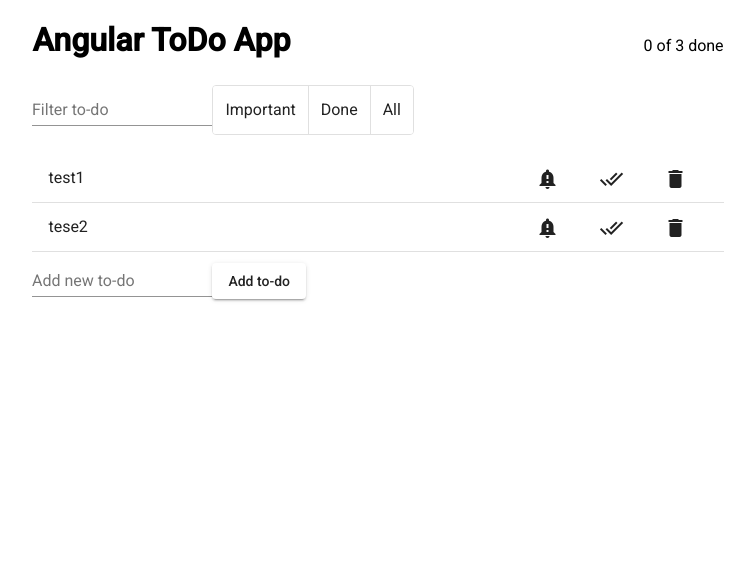
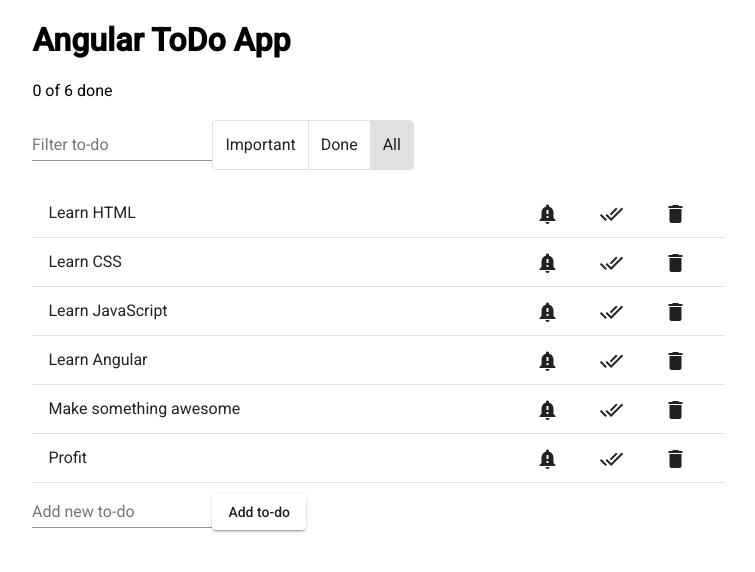
Before and after one commit to snefedoff/angularToDoList, an Angular app: page / in a window 1280 px wide. Shown: the top 572 px of the page, without its empty margins (262-1017 px from the left). Built offline with nearby package versions, Linux system fonts and the light colour scheme.

Commit message:
added filtering

```diff
--- a/src/app/app.component.html
+++ b/src/app/app.component.html
@@ -1,13 +1,18 @@
 <div class="page">
-  <header class="app-header">
-    <h1>Angular ToDo App</h1>
-    <p>0 of 3 done</p>
-  </header>
+  <app-header
+    class="app-header"
+  ></app-header>
 
   <main class="app-container">
 
-    <app-todo-options></app-todo-options>
-    <app-todo-list></app-todo-list>
+    <app-todo-options
+      (onFilterSelect)="setFilter($event);"
+      (onFilterTextInput)="setFilterText($event);"
+    ></app-todo-options>
+    <app-todo-list
+      [selectedFilter]="selectedFilter"
+      [filterText]="filterText"
+    ></app-todo-list>
     <app-add-item></app-add-item>
 
   </main>
--- a/src/app/app.component.ts
+++ b/src/app/app.component.ts
@@ -7,7 +7,20 @@ import {Component, Input, OnInit} from '@angular/core';
 })
 export class AppComponent implements OnInit {
 
-  constructor() {}
+  selectedFilter: string;
+  filterText: string;
 
-  ngOnInit() {}
+  constructor() {
+  }
+
+  ngOnInit() {
+  }
+
+  setFilter(filt) {
+    this.selectedFilter = filt;
+  }
+
+  setFilterText(text) {
+    this.filterText = text;
+  }
 }
--- a/src/app/app.module.ts
+++ b/src/app/app.module.ts
@@ -14,6 +14,7 @@ import { TodoListComponent } from './todo-list/todo-list.component';
 import { TodoListItemComponent } from './todo-list-item/todo-list-item.component';
 import { AddItemComponent } from './add-item/add-item.component';
 import { TodoOptionsComponent } from './todo-options/todo-options.component';
+import { HeaderComponent } from './header/header.component';
 
 @NgModule({
   declarations: [
@@ -21,7 +22,8 @@ import { TodoOptionsComponent } from './todo-options/todo-options.component';
     TodoListComponent,
     TodoListItemComponent,
     AddItemComponent,
-    TodoOptionsComponent
+    TodoOptionsComponent,
+    HeaderComponent
   ],
   imports: [
     BrowserModule,
--- /dev/null
+++ b/src/app/header/header.component.html
@@ -0,0 +1,4 @@
+<header>
+  <h1>Angular ToDo App</h1>
+  <p>{{this.todoListService.getDoneTodosCount()}} of {{this.todoListService.getAllTodosCount()}} done</p>
+</header>
--- /dev/null
+++ b/src/app/header/header.component.ts
@@ -0,0 +1,15 @@
+import {Component, EventEmitter, Input, OnInit, Output} from '@angular/core';
+import {TodoListService} from "../todo-list.service";
+
+@Component({
+  selector: 'app-header',
+  templateUrl: './header.component.html',
+  styleUrls: ['./header.component.scss']
+})
+export class HeaderComponent implements OnInit {
+
+  constructor(public todoListService: TodoListService) { }
+
+  ngOnInit(): void {
+  }
+}
--- a/src/app/todo-list.service.ts
+++ b/src/app/todo-list.service.ts
@@ -1,7 +1,6 @@
 import {Injectable} from '@angular/core';
 
 export class TodoItem {
-  id: number;
   name: string;
   isDone: boolean;
   isImportant: boolean;
@@ -15,7 +14,9 @@ export class TodoItem {
 
 export interface ITodoService {
   add(todoText: string);
+
   remove(idx: number);
+
   update(idx: number, record: TodoItem);
 }
 
@@ -42,8 +43,20 @@ export class TodoListService implements ITodoService {
   update(idx: number, record: TodoItem) {
   }
 
-  init(){
-    this.add('test1');
-    this.add('tesе2');
+  init() {
+    this.add('Learn HTML');
+    this.add('Learn CSS');
+    this.add('Learn JavaScript');
+    this.add('Learn Angular');
+    this.add('Make something awesome ');
+    this.add('Profit');
+  }
+
+  getDoneTodosCount() {
+    return this.todoList.filter(item => item.isDone).length;
+  }
+
+  getAllTodosCount() {
+    return this.todoList.length;
   }
 }
--- a/src/app/todo-list/todo-list.component.ts
+++ b/src/app/todo-list/todo-list.component.ts
@@ -1,5 +1,5 @@
-import {Component, OnInit} from '@angular/core';
-import {TodoItem, TodoListService} from "../todo-list.service";
+import {Component, Input, OnInit} from '@angular/core';
+import {TodoItem, TodoListService} from '../todo-list.service';
 
 @Component({
   selector: 'app-todo-list',
@@ -8,6 +8,9 @@ import {TodoItem, TodoListService} from "../todo-list.service";
 })
 export class TodoListComponent implements OnInit {
 
+  @Input() selectedFilter: string;
+  @Input() filterText: string;
+
   constructor(public todoListService: TodoListService) {
   }
 
@@ -15,8 +18,10 @@ export class TodoListComponent implements OnInit {
   }
 
   onItemDelete(item): void {
-    const list = this.getList();
-    list.splice(list.indexOf(item), 1);
+    this.todoListService.todoList.splice(
+      this.todoListService.todoList.indexOf(item),
+      1
+    );
   }
 
   onItemImportant(item): void {
@@ -24,10 +29,26 @@ export class TodoListComponent implements OnInit {
   }
 
   onItemDone(item): void {
-    item.isDone = true;
+    item.isDone = !item.isDone;
   }
 
   getList(): TodoItem[] {
-    return this.todoListService.todoList;
+
+    let list = this.todoListService.todoList;
+    if (this.filterText) {
+      list = list.filter(item => item.name.includes(this.filterText));
+    }
+
+    switch (this.selectedFilter) {
+      case 'important':
+        return list.filter(item => item.isImportant);
+        break;
+      case 'done':
+        return list.filter(item => item.isDone);
+        break;
+      case 'all':
+      default:
+        return list;
+    }
   }
 }
--- a/src/app/todo-options/todo-options.component.html
+++ b/src/app/todo-options/todo-options.component.html
@@ -1,12 +1,37 @@
 <div class="app-options">
   <mat-form-field class="todo-list__input">
     <mat-label>Filter to-do</mat-label>
-    <input matInput placeholder="" value="">
+    <input
+      #filterTextInput
+      matInput
+      placeholder=""
+      value=""
+      (input)="this.onFilterTextInput.emit(filterTextInput.value);"
+    >
   </mat-form-field>
 
-  <mat-button-toggle-group name="todoItemOption" class="app-options__buttons">
-    <mat-button-toggle value="important">Important</mat-button-toggle>
-    <mat-button-toggle value="done">Done</mat-button-toggle>
-    <mat-button-toggle value="all">All</mat-button-toggle>
+  <mat-button-toggle-group
+    name="todoItemOption"
+    class="app-options__buttons"
+    value="all"
+  >
+    <mat-button-toggle
+      value="important"
+      (click)="this.onFilterSelect.emit('important');"
+    >
+      Important
+    </mat-button-toggle>
+    <mat-button-toggle
+      value="done"
+      (click)="this.onFilterSelect.emit('done');"
+    >
+      Done
+    </mat-button-toggle>
+    <mat-button-toggle
+      value="all"
+      (click)="this.onFilterSelect.emit('all');"
+    >
+      All
+    </mat-button-toggle>
   </mat-button-toggle-group>
 </div>
--- a/src/app/todo-options/todo-options.component.ts
+++ b/src/app/todo-options/todo-options.component.ts
@@ -1,4 +1,4 @@
-import { Component, OnInit } from '@angular/core';
+import {Component, EventEmitter, Input, OnInit, Output} from '@angular/core';
 
 @Component({
   selector: 'app-todo-options',
@@ -6,10 +6,11 @@ import { Component, OnInit } from '@angular/core';
   styleUrls: ['./todo-options.component.scss']
 })
 export class TodoOptionsComponent implements OnInit {
+  @Output() onFilterSelect = new EventEmitter();
+  @Output() onFilterTextInput = new EventEmitter();
 
   constructor() { }
 
   ngOnInit(): void {
   }
-
 }
```
Also changed, not shown: src/app/header/header.component.scss (added), 1 other file (tests, documents, lock files or other folders).
